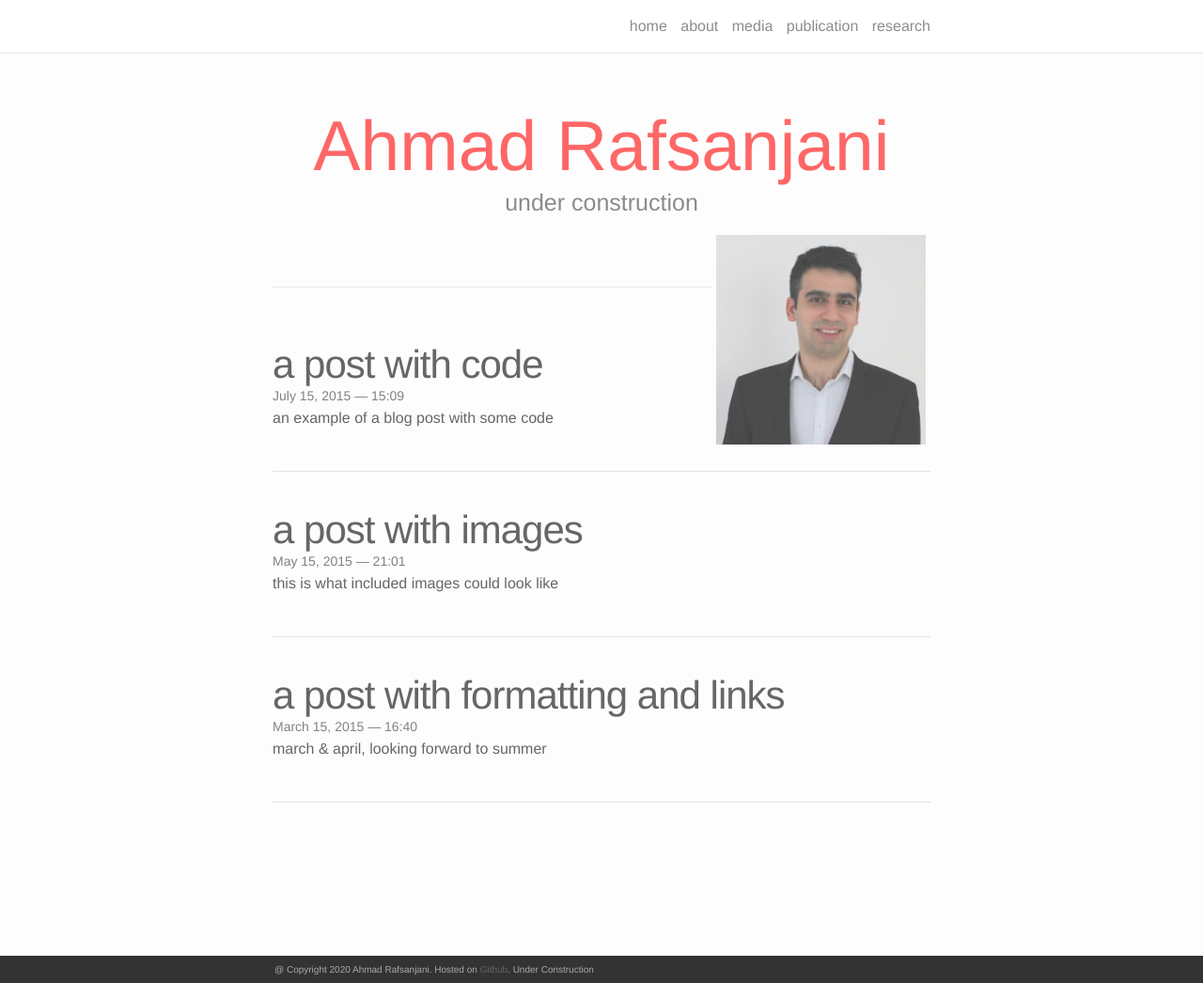
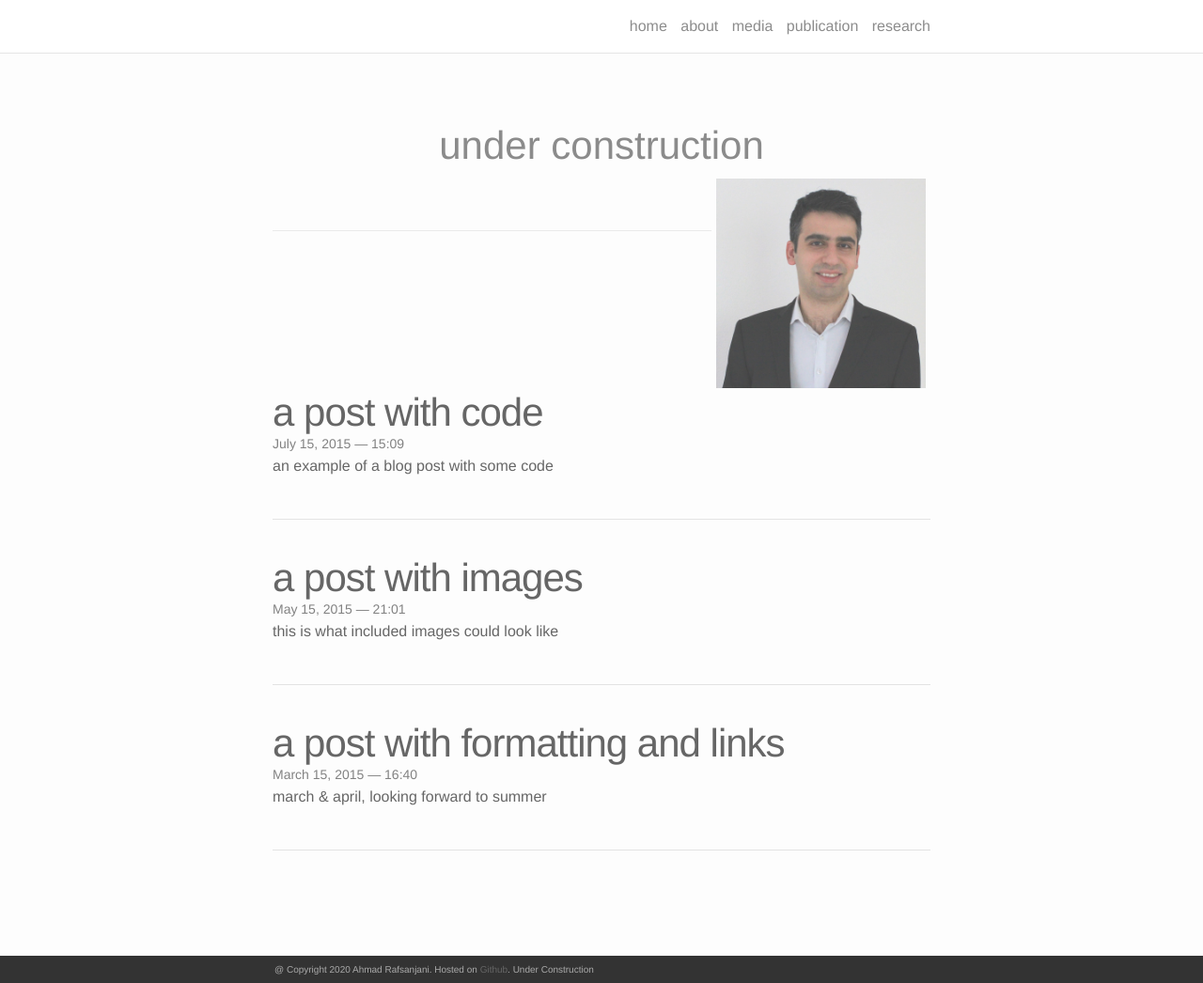
Before and after one commit to ahmadrafsanjani/ahmadrafsanjani.github.io, a Jekyll site: the page built from index.html, in a window 1280 px wide and 1046 px high. Shown: the whole window at 94% size. Built offline with Jekyll 4.4.1, drawn with Linux system fonts in a browser that asks for light colours; nearby versions of some CDN libraries; the list of posts is cut into pages by our own code.

Commit message:
Update index.html

```diff
--- a/index.html
+++ b/index.html
@@ -3,7 +3,7 @@
 ---
 
 <div class="header-bar">
-  <h1>Ahmad Rafsanjani</h1>
+  <article class="post-content Ahmad <strong>Rafsanjani</strong> clearfix">
   <h2>under construction</h2>
   <img class="col one right" src="/img/Ahmad_Rafsanjani.jpg">
   <br/>
```
